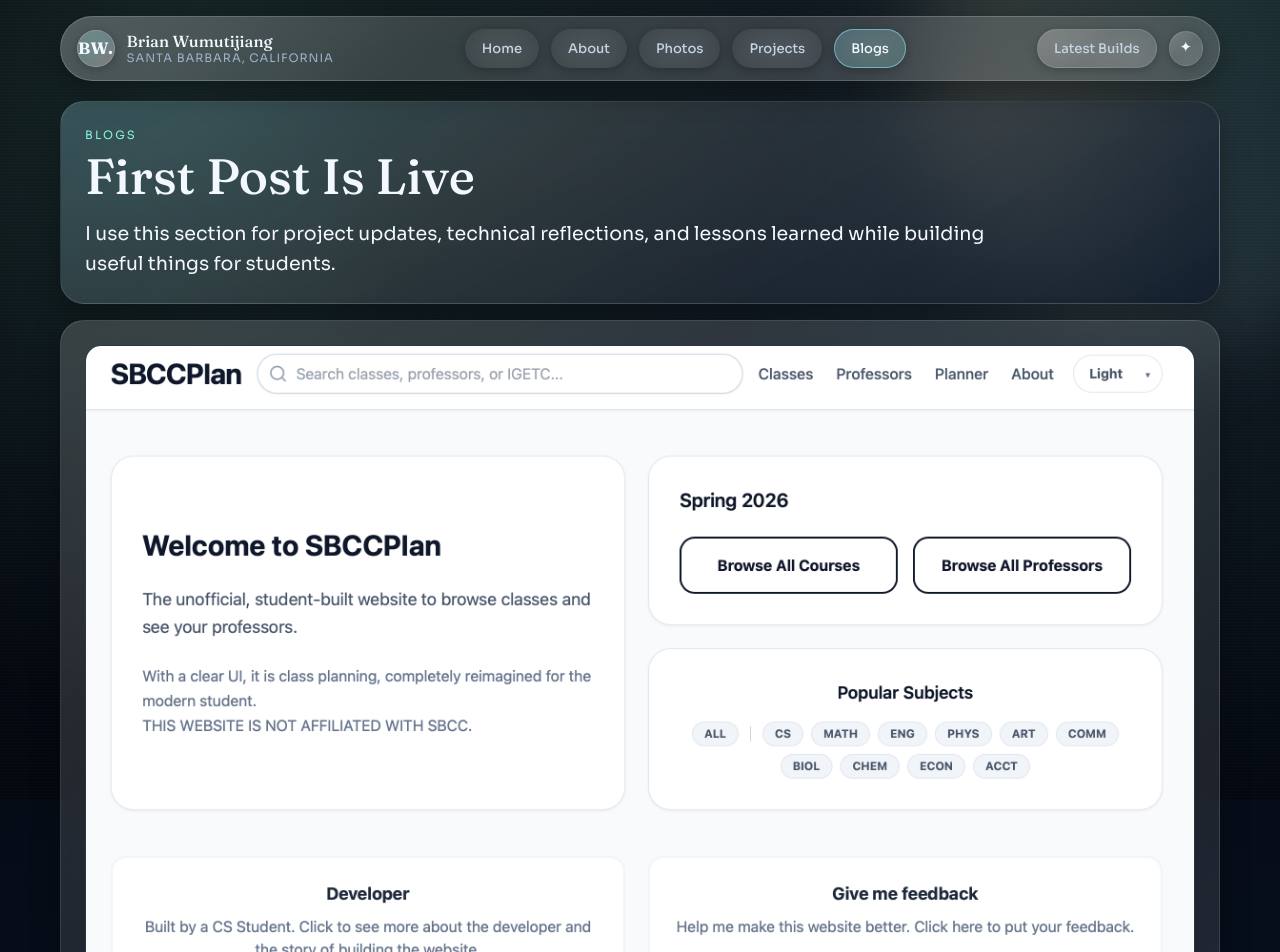
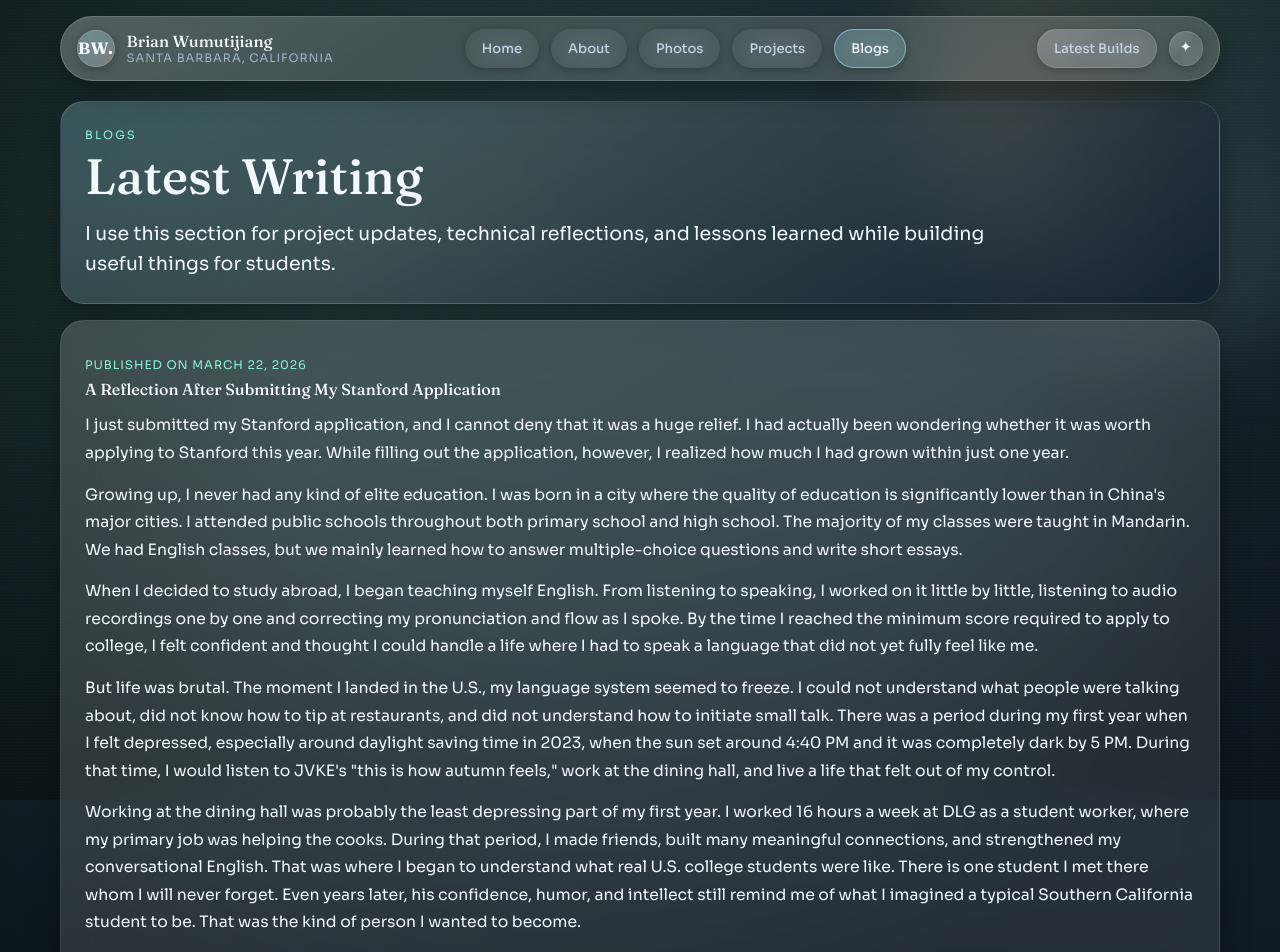
Before and after one commit to Brianbb105/Personal-Website, a Next.js app: page /blogs in a window 1280 px wide. Shown: the top 952 px of the page. Built offline with nearby package versions, Linux system fonts and the light colour scheme.

Commit message:
Pushed my second blog, but not with a good UI :(

```diff
--- a/src/app/blogs/page.tsx
+++ b/src/app/blogs/page.tsx
@@ -13,16 +13,44 @@
   "Hopefully, with all these features, this website will benefit students in the long term by helping them make smart moves when registering for classes and, most importantly, helping them succeed academically.",
 ];
 
+const stanfordReflectionParagraphs = [
+  "I just submitted my Stanford application, and I cannot deny that it was a huge relief. I had actually been wondering whether it was worth applying to Stanford this year. While filling out the application, however, I realized how much I had grown within just one year.",
+  "Growing up, I never had any kind of elite education. I was born in a city where the quality of education is significantly lower than in China's major cities. I attended public schools throughout both primary school and high school. The majority of my classes were taught in Mandarin. We had English classes, but we mainly learned how to answer multiple-choice questions and write short essays.",
+  "When I decided to study abroad, I began teaching myself English. From listening to speaking, I worked on it little by little, listening to audio recordings one by one and correcting my pronunciation and flow as I spoke. By the time I reached the minimum score required to apply to college, I felt confident and thought I could handle a life where I had to speak a language that did not yet fully feel like me.",
+  "But life was brutal. The moment I landed in the U.S., my language system seemed to freeze. I could not understand what people were talking about, did not know how to tip at restaurants, and did not understand how to initiate small talk. There was a period during my first year when I felt depressed, especially around daylight saving time in 2023, when the sun set around 4:40 PM and it was completely dark by 5 PM. During that time, I would listen to JVKE's \"this is how autumn feels,\" work at the dining hall, and live a life that felt out of my control.",
+  "Working at the dining hall was probably the least depressing part of my first year. I worked 16 hours a week at DLG as a student worker, where my primary job was helping the cooks. During that period, I made friends, built many meaningful connections, and strengthened my conversational English. That was where I began to understand what real U.S. college students were like. There is one student I met there whom I will never forget. Even years later, his confidence, humor, and intellect still remind me of what I imagined a typical Southern California student to be. That was the kind of person I wanted to become.",
+  "In my second year, because of the requirements of my program at UCSB PaCE, I had to transfer to SBCC to continue my education. At first, SBCC felt like a dead end to me: a smaller campus, fewer resources, and a strong sense of not belonging. I became depressed again, wandering like a headless fly. Classes at SBCC also felt more intense because they were all major-related courses. I was taking a Java class at the beginning of my time at SBCC, and it was both my first coding class ever and the most abstract class I had encountered.",
+  "Part of that depression also came from unemployment, not because I was struggling financially, but because I felt like I did not belong to the school. To me, contributing to a community is one of the main ways of feeling that I belong. But during my first year at SBCC, I was not very involved in campus life. Because of that, I had more time to research schools and transfer plans. That was when I found Stanford.",
+  "I had always wanted to go to Stanford when I was in high school simply because I had heard that it was famous. Yes, that was exactly what I thought at the time. In Chinese, there is a phrase, \"名校情结,\" which describes people who are obsessed with going to prestigious schools. I was one of them. I wanted to go to Stanford simply because of its name. So I decided to apply as a transfer for Fall 2025.",
+  "Obviously, that plan failed. I was rejected by Stanford. It was not dramatic when I opened the rejection letter. In fact, I did not even realize I was opening my application status that day because I had just woken up. Seeing that I was rejected was, somehow, the answer I had expected. I do not know the exact reason why I was rejected, but I assume it was because I had not yet shown academic readiness and my GPA was relatively low.",
+  "But I did not give up.",
+  "After beginning my second year at SBCC, my path became much clearer. I started to realize that I do not want to study pure computer science. I want to study the relationship between humans, society, and AI, the kind of work that exists at the intersection of multiple disciplines. Now I know that this is called an interdisciplinary field. I first came to this realization when I was reading Homo Deus by Yuval Noah Harari in the spring of 2025. I was fascinated by how the human brain works, how unreliable our minds can be, and, more importantly, how often we convince ourselves that we surpass all other species simply because we have consciousness. For most people, that may be true, but I have my own thoughts about consciousness. Reading that book made me think that the relationship between AI and humanity will become one of the defining issues of the future. That was when I discovered Stanford's Symbolic Systems program. It immediately captured my attention because it is an interdisciplinary major that allows students to combine different fields and develop new ideas. I loved it.",
+  "So I began preparing for this transfer application in the summer of 2025. I studied for the SAT for two months while taking Multivariable Calculus. I started asking my professors whether there were any tutoring jobs available, and I went to the library to ask whether they needed a technician. Eventually, I became a tutor for my Multivariable Calculus professor's Calculus I class. I also became a computer tutor at the LRC. In Fall 2025, I participated in ICPC as a member of SBCC's team programming team. I ran for Project Manager of the CS Club and became general staff in the Team Programming Club. In December, I submitted my UC application.",
+  "In January 2026, I developed SBCCPlan, an unofficial website for students to browse classes and view professors, inspired by UCSBPlat. I also fine-tuned an LLM on my MacBook. Around the same time, I became a C++ tutor for SBCC's CS 140 class.",
+  "In March, I started writing my essays for this application. My main essay is about how minority languages are absent from most AI training data, and how this may create greater inequality in language access and education, especially now that AI is changing the way people access information. When I was filling out my extracurricular section, I saw my record from last year. When I compared the two, I realized how much had changed. My essays had shifted from focusing on my trauma to engaging with real-world challenges in LLMs, language, and inequality. My extracurriculars had changed from showing that I could potentially contribute to a community to proving that I already had. That was when I realized that my growth in just one year had been exponential.",
+  "This part kind of sounds like I am repeating my resume. But what I really mean by listing all of this is that rejection is not the end of the story. Being rejected by Stanford the first time brought me many things I had never expected. I found my community, and I found my passion. I am deeply grateful. Everyone I have met, every bit of help I have received, and every conversation I have had, no matter how small, has shaped who I am today.",
+];
+
 export default function BlogsPage() {
   return (
     <AppShell activePath="/blogs">
       <GlassCard as="section" className="hero-panel compact reveal delay-2">
         <p className="eyebrow">Blogs</p>
-        <h1 className="section-title">First Post Is Live</h1>
+        <h1 className="section-title">Latest Writing</h1>
         <p className="lead-copy">
           I use this section for project updates, technical reflections, and lessons learned while building useful
           things for students.
         </p>
+      </GlassCard>
+
+      <GlassCard as="article" className="card blog-post reveal delay-3">
+        <p className="blog-meta">Published on March 22, 2026</p>
+        <h2>A Reflection After Submitting My Stanford Application</h2>
+        <div className="blog-body">
+          {stanfordReflectionParagraphs.map((paragraph) => (
+            <p key={paragraph}>{paragraph}</p>
+          ))}
+        </div>
       </GlassCard>
 
       <GlassCard as="article" className="card blog-post reveal delay-3">
```
